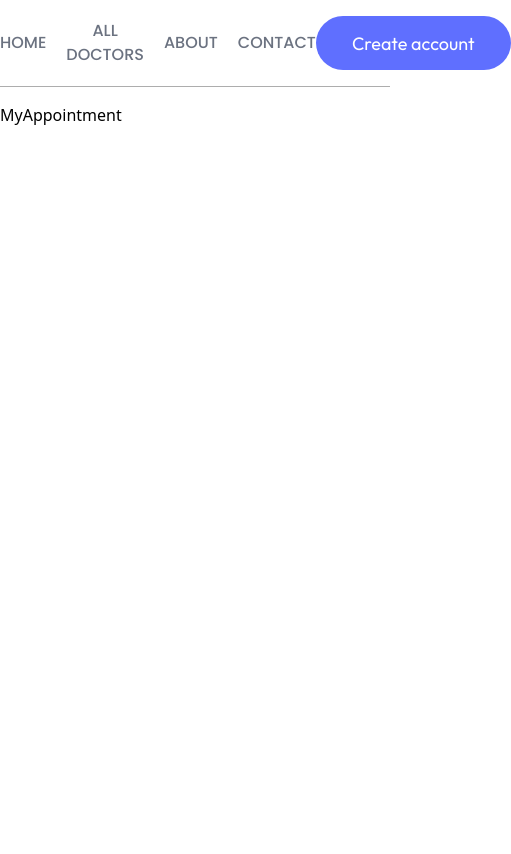
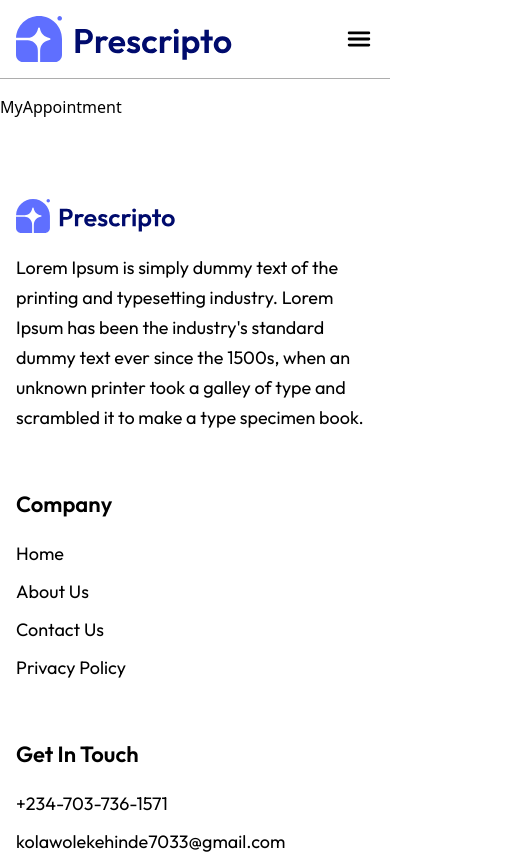
Before and after one commit to Kolawole-kehinde/Doctors-Appointment-App, a React (Vite) app: page /appointment/1 in a window 390 px wide. Shown: the top 854 px of the page, 511 px wide, since content can reach past the window. Built offline with nearby package versions, Linux system fonts and the light colour scheme.

Commit message:
Added responsive footer section with company info and links

```diff
--- a/package.json
+++ b/package.json
@@ -12,6 +12,7 @@
   "dependencies": {
     "react": "^18.3.1",
     "react-dom": "^18.3.1",
+    "react-icons": "^5.5.0",
     "react-router": "^7.4.0"
   },
   "devDependencies": {
--- a/src/App.jsx
+++ b/src/App.jsx
@@ -1,12 +1,13 @@
 import React from 'react'
 import { Route, Routes } from 'react-router'
 import HomePage from './Pages/Homepage'
-import Navbar from './Componets/Navbar'
 import Doctors from './Pages/Doctors'
 import AboutPage from './Pages/About'
 import ContactPage from './Pages/Contact'
 import MyProfilePage from './Pages/MyProfile'
 import MyAppointment from './Pages/MyAppointment'
+import Footer from './Componets/layout/Footer'
+import Navbar from './Componets/Navbar'
 
 const App = () => {
   return (
@@ -23,6 +24,7 @@ const App = () => {
          <Route path='appointment/:docId' element={<MyAppointment/>}/>
          </Route>
       </Routes>
+      <Footer/>
 
     </>
   )
--- a/src/Componets/Banner.jsx
+++ b/src/Componets/Banner.jsx
@@ -2,8 +2,8 @@ import React from 'react'
 
 const Banner = () => {
   return (
-
-        <section className='wrapper bg-primary flex rounded-xl px-6 sm:px-10 md:px-14 lg:px-12 my-20 font-outfit '>
+ <section className='px-4 lg:px-0'>
+        <div className='wrapper bg-primary flex rounded-xl px-6 sm:px-10 md:px-14 lg:px-12 my-10 md:my-15 font-outfit '>
 
             <div className='flex-1 py-8 sm:py-10 md:py-16 lg:py-24 lg:pl-5'>
                <div className='text-xl sm:text-2xl md:text-3xl  lg:text-5xl font-bold text-white'>
@@ -16,6 +16,7 @@ const Banner = () => {
                 <img src="/images/banner.svg" alt="bannerImg" className='absolute w-[700px] bottom-0 right-0 max-w-md' />
              </div>
 
+        </div>
         </section>
   )
 }
--- a/src/Componets/Navbar.jsx
+++ b/src/Componets/Navbar.jsx
@@ -1,17 +1,18 @@
 import React from 'react';
+import { IoMenu } from 'react-icons/io5';
 import { NavLink } from 'react-router';
 
 const Navbar = () => {
   return (
     <header className="py-4">
       <div className="wrapper">
-        <nav className="flex items-center justify-between">
+        <nav className="flex items-center justify-between px-4 md:px-0">
           <NavLink to="/">
             <img src="/images/prescripto-logo.svg" alt="Logo" />
           </NavLink>
 
-          <div>
-            <ul className="font-poppins flex items-center gap-[1.25rem] text-base leading-[24px] font-medium text-center">
+          <IoMenu fontSize={30} className='block md:hidden' />
+            <menu className="hidden md:flex items-center font-poppins gap-[1.25rem] text-base leading-[24px] font-medium text-center">
               <li>
                 <NavLink
                   to="/"
@@ -52,10 +53,10 @@ const Navbar = () => {
                   CONTACT
                 </NavLink>
               </li>
-            </ul>
-          </div>
+            </menu>
 
-          <div>
+
+          <div className='hidden md:block '>
             <button className="w-[195px] h-[54px] bg-primary font-outfit text-lg leading-[43px] text-white text-center rounded-[2.938rem]">
               Create account
             </button>
--- /dev/null
+++ b/src/Componets/layout/Footer.jsx
@@ -0,0 +1,48 @@
+import React from 'react';
+
+const Footer = () => {
+  return (
+    <footer className="wrapper py-10 font-outfit px-4 lg:px-0">
+      <div className="flex flex-col sm:grid grid-cols-[3fr_1fr_1fr] gap-14 my-10 mt-10 lg:mt-40 text-sm">
+        {/* Company Description Section */}
+        <div className="w-full max-w-[646px]">
+          <img
+            src="/images/prescripto-logo.svg"
+            alt="Prescripto company logo"
+            className="w-40 mb-5"
+          />
+          <p className="text-lg leading-[30px]">
+            Lorem Ipsum is simply dummy text of the printing and typesetting industry. Lorem Ipsum has been the industry's standard dummy text ever since the 1500s, when an unknown printer took a galley of type and scrambled it to make a type specimen book.
+          </p>
+        </div>
+
+        {/* Navigation Links */}
+        <div>
+          <h1 className="text-[22px] leading-[30px] font-semibold mb-5">Company</h1>
+          <ul className="flex flex-col gap-2 text-lg leading-[30px]">
+            <li>Home</li>
+            <li>About Us</li>
+            <li>Contact Us</li>
+            <li>Privacy Policy</li>
+          </ul>
+        </div>
+
+        {/* Contact Information */}
+        <div>
+          <h1 className="text-[22px] leading-[30px] font-semibold mb-5">Get In Touch</h1>
+          <ul className="flex flex-col gap-2 text-lg leading-[30px]">
+            <li>+234-703-736-1571</li>
+            <li>kolawolekehinde7033@gmail.com</li>
+          </ul>
+        </div>
+      </div>
+
+      {/* Copyright Section */}
+      <p className="text-lg leading-[30px] text-center py-4 border-t border-secondary-100">
+        Copyright © 2024 GreatStack - All Rights Reserved.
+      </p>
+    </footer>
+  );
+};
+
+export default Footer;
```
Also changed, not shown: public/images/logo.png (added), 1 other file (tests, documents, lock files or other folders).
